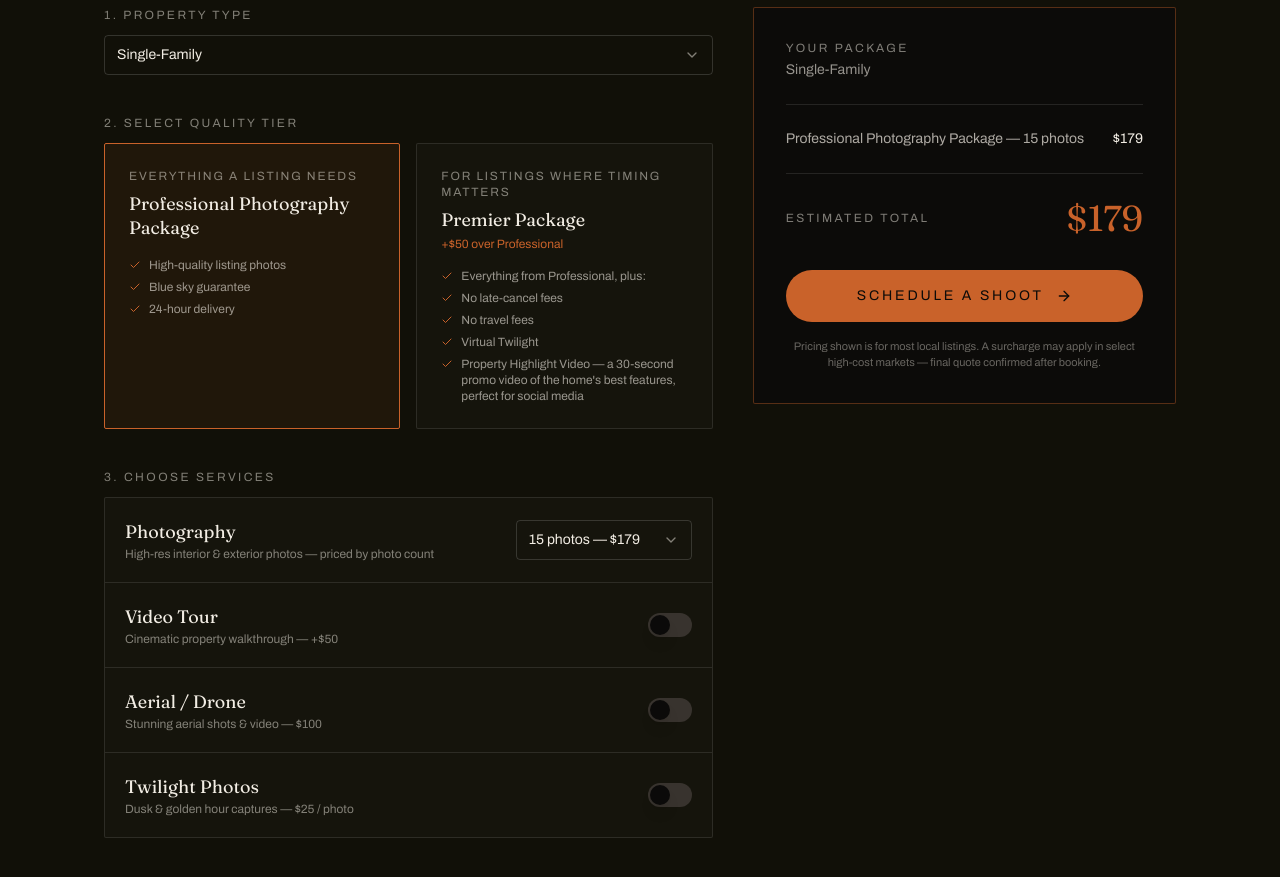
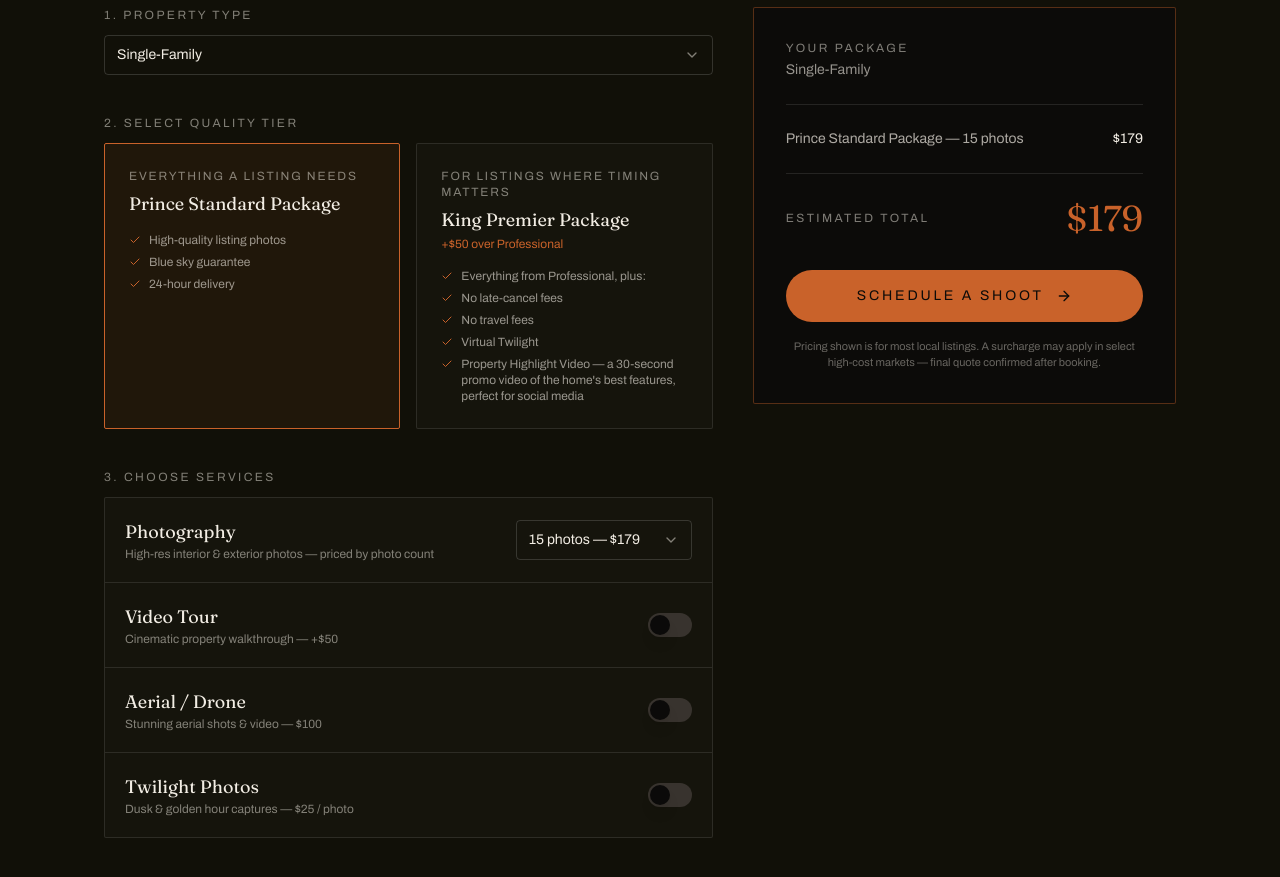
Before and after one commit to deginald/deginald-photography, a Next.js app: page /real-estate in a window 1280 px wide. Shown: the part 2000-2877 px from the top of the page. Built offline with nearby package versions, Linux system fonts and the light colour scheme.

Commit message:
Update re-package-builder.tsx

```diff
--- a/components/re-package-builder.tsx
+++ b/components/re-package-builder.tsx
@@ -16,12 +16,12 @@ type Tier = "professional" | "premier";
 
 const TIER_INFO: Record<Tier, { name: string; tagline: string; features: string[] }> = {
   professional: {
-    name: "Professional Photography Package",
+    name: "Prince Standard Package",
     tagline: "Everything a listing needs",
     features: ["High-quality listing photos", "Blue sky guarantee", "24-hour delivery"],
   },
   premier: {
-    name: "Premier Package",
+    name: "King Premier Package",
     tagline: "For listings where timing matters",
     features: [
       "Everything from Professional, plus:",
```
